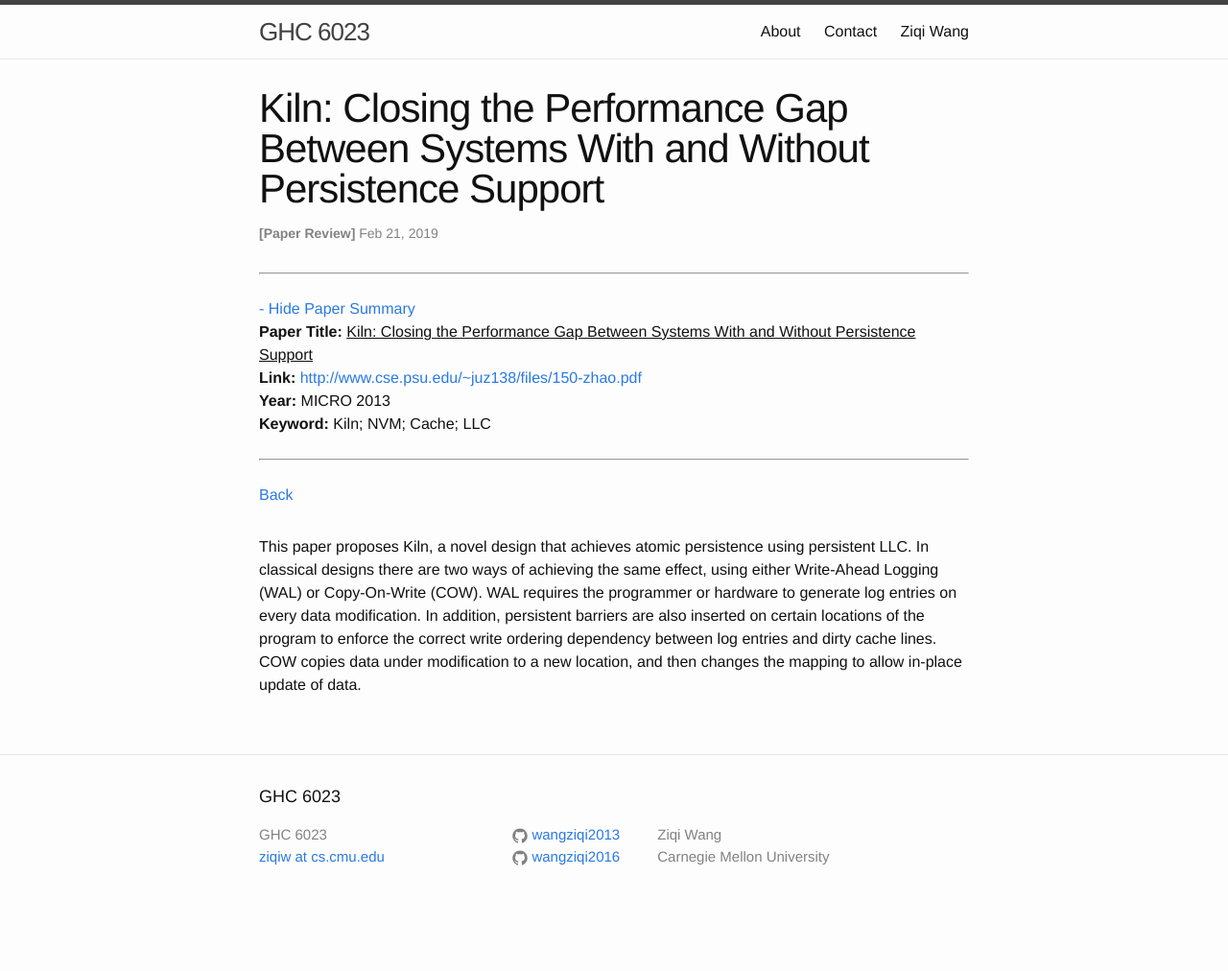
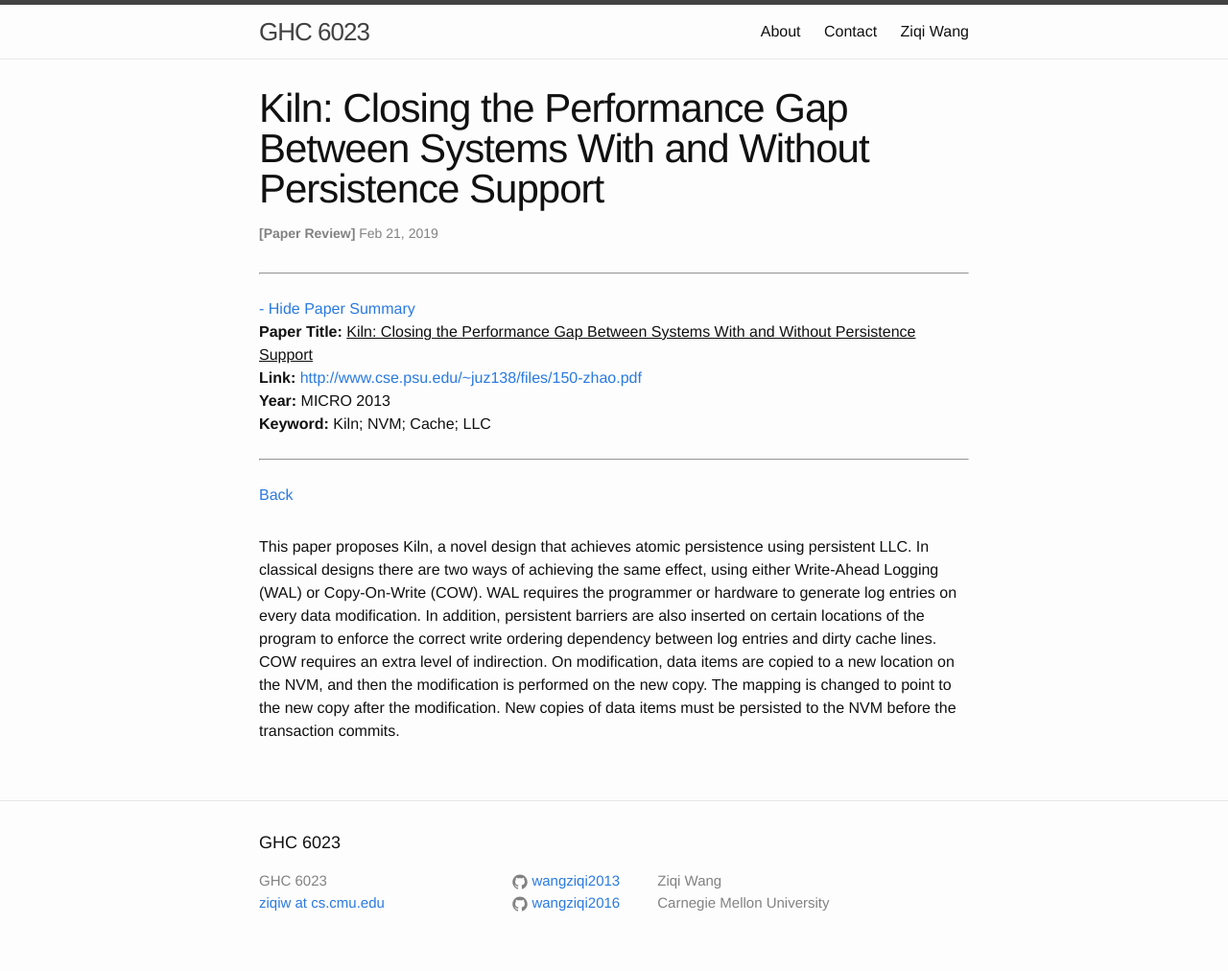
Before and after one commit to wangziqi2013/wangziqi2013.github.io, a Jekyll site: the page built from _posts/2019-02-20-kiln.markdown, in a window 1280 px wide. Shown: the whole page at 96% size. Built offline with Jekyll 4.4.1, drawn with Linux system fonts in a browser that asks for light colours; before the commit the page ends 964 px from its top, so only the background shows below that.

Commit message:
Adding COW

```diff
--- a/_posts/2019-02-20-kiln.markdown
+++ b/_posts/2019-02-20-kiln.markdown
@@ -16,6 +16,7 @@ version_mgmt:
 This paper proposes Kiln, a novel design that achieves atomic persistence using persistent LLC. In classical designs there
 are two ways of achieving the same effect, using either Write-Ahead Logging (WAL) or Copy-On-Write (COW). WAL requires the
 programmer or hardware to generate log entries on every data modification. In addition, persistent barriers are also inserted
-on certain locations of the program to enforce the correct write ordering dependency between log entries and dirty cache lines.
-COW copies data under modification to a new location, and
-then changes the mapping to allow in-place update of data.
+on certain locations of the program to enforce the correct write ordering dependency between log entries and dirty cache
+lines. COW requires an extra level of indirection. On modification, data items are copied to a new location on the NVM,
+and then the modification is performed on the new copy. The mapping is changed to point to the new copy after the modification.
+New copies of data items must be persisted to the NVM before the transaction commits.
```
